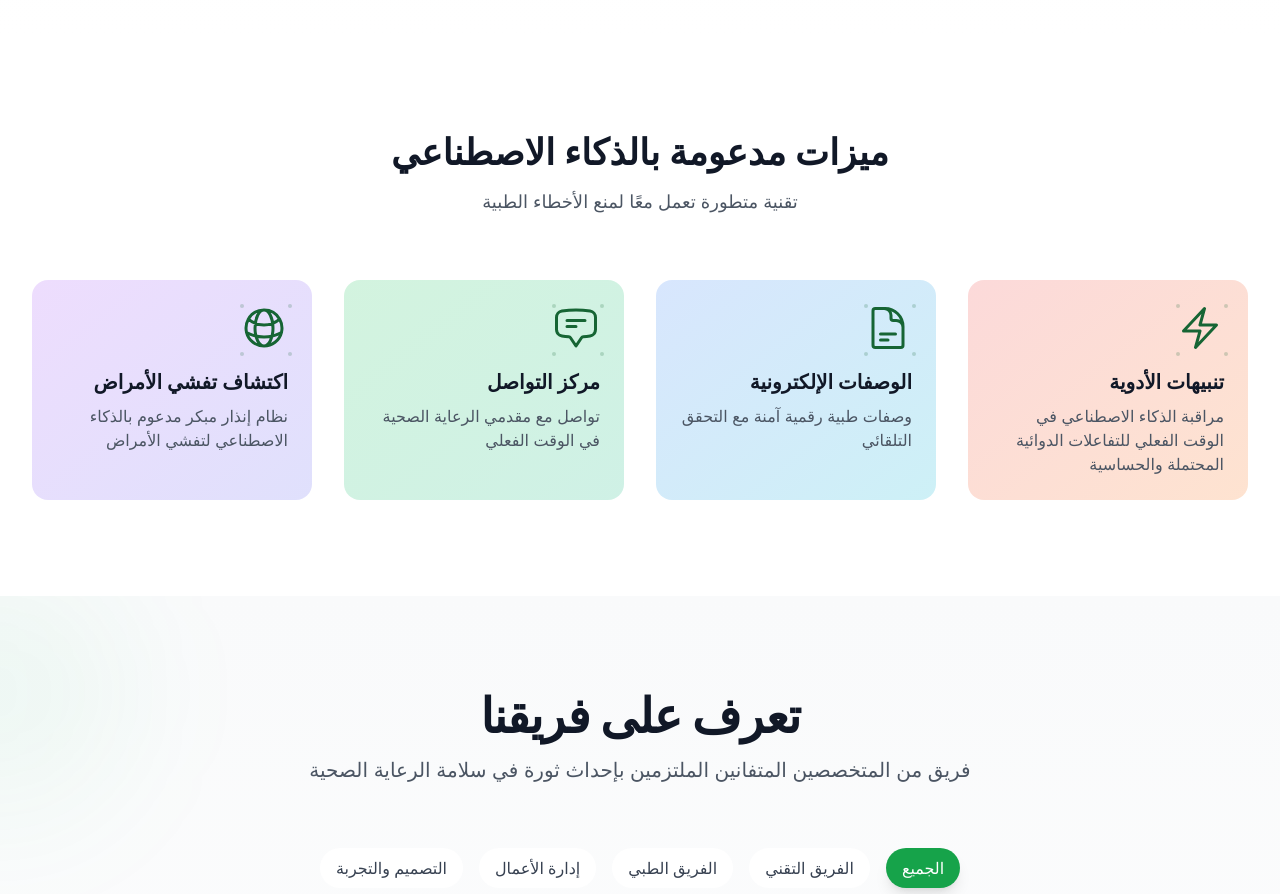
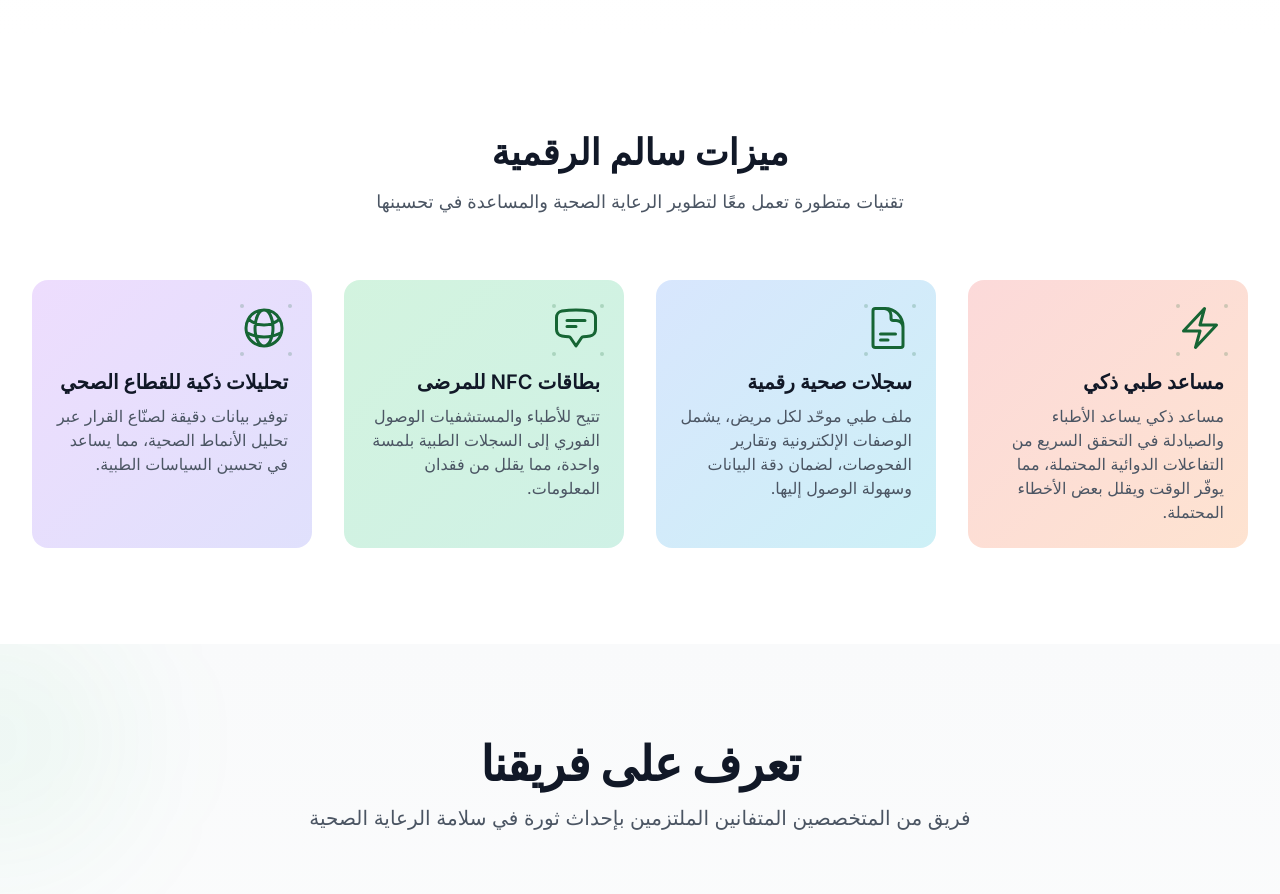
Before and after one commit to raizeromar/production-salem, a React (Vite) app: page / in a window 1280 px wide. Shown: the part 4240-5134 px from the top of the page. Built offline with nearby package versions, Linux system fonts and the light colour scheme.

Commit message:
edited the features grid to be more realastic

```diff
--- a/src/components/FeaturesGrid.tsx
+++ b/src/components/FeaturesGrid.tsx
@@ -8,26 +8,26 @@ import {
 
 const features = [
   {
-    title: 'تنبيهات الأدوية',
-    description: 'مراقبة الذكاء الاصطناعي في الوقت الفعلي للتفاعلات الدوائية المحتملة والحساسية',
+    title: 'مساعد طبي ذكي',
+    description: 'مساعد ذكي يساعد الأطباء والصيادلة في التحقق السريع من التفاعلات الدوائية المحتملة، مما يوفّر الوقت ويقلل بعض الأخطاء المحتملة.',
     icon: BoltIcon,
     bgClass: 'bg-gradient-to-br from-red-500/20 to-orange-500/20'
   },
   {
-    title: 'الوصفات الإلكترونية',
-    description: 'وصفات طبية رقمية آمنة مع التحقق التلقائي',
+    title: 'سجلات صحية رقمية',
+    description: 'ملف طبي موحّد لكل مريض، يشمل الوصفات الإلكترونية وتقارير الفحوصات، لضمان دقة البيانات وسهولة الوصول إليها.',
     icon: DocumentTextIcon,
     bgClass: 'bg-gradient-to-br from-blue-500/20 to-cyan-500/20'
   },
   {
-    title: 'مركز التواصل',
-    description: 'تواصل مع مقدمي الرعاية الصحية في الوقت الفعلي',
+    title: 'بطاقات NFC للمرضى',
+    description: 'تتيح للأطباء والمستشفيات الوصول الفوري إلى السجلات الطبية بلمسة واحدة، مما يقلل من فقدان المعلومات.',
     icon: ChatBubbleBottomCenterTextIcon,
     bgClass: 'bg-gradient-to-br from-green-500/20 to-emerald-500/20'
   },
   {
-    title: 'اكتشاف تفشي الأمراض',
-    description: 'نظام إنذار مبكر مدعوم بالذكاء الاصطناعي لتفشي الأمراض',
+    title: 'تحليلات ذكية للقطاع الصحي',
+    description: 'توفير بيانات دقيقة لصنّاع القرار عبر تحليل الأنماط الصحية، مما يساعد في تحسين السياسات الطبية.',
     icon: GlobeAltIcon,
     bgClass: 'bg-gradient-to-br from-purple-500/20 to-indigo-500/20'
   }
@@ -38,9 +38,9 @@ const FeaturesGrid = memo(() => {
     <section className="py-24 bg-white" dir="rtl">
       <div className="container">
         <div className="text-center mb-16 animate-fadeIn">
-          <h2 className="mb-4 text-4xl font-bold text-gray-900">ميزات مدعومة بالذكاء الاصطناعي</h2>
+          <h2 className="mb-4 text-4xl font-bold text-gray-900">ميزات سالم الرقمية</h2>
           <p className="max-w-2xl mx-auto text-lg text-gray-600">
-            تقنية متطورة تعمل معًا لمنع الأخطاء الطبية
+            تقنيات متطورة تعمل معًا لتطوير الرعاية الصحية والمساعدة في تحسينها
           </p>
         </div>
 
```
